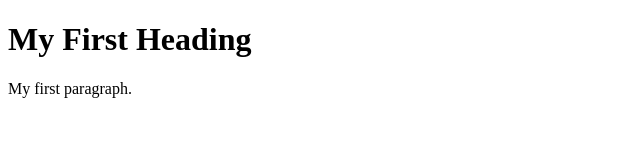
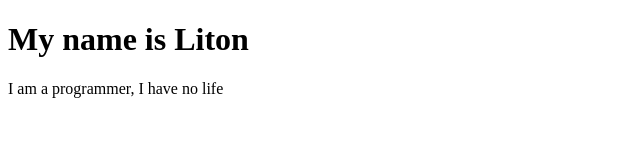
Before and after one commit to litonbairaggi/testrepo, a plain HTML site: page index.html in a window 1280 px wide. Shown: the whole page, without its empty margins (0-640 px from the left). Drawn offline with Linux system fonts and the light colour scheme.

Commit message:
test commit

```diff
--- a/index.html
+++ b/index.html
@@ -2,8 +2,8 @@
 <html>
 <body>
 
-<h1>My First Heading</h1>
-<p>My first paragraph.</p>
+<h1>My name is Liton</h1>
+<p>I am a programmer, I have no life</p>
 
 </body>
 </html>
```
